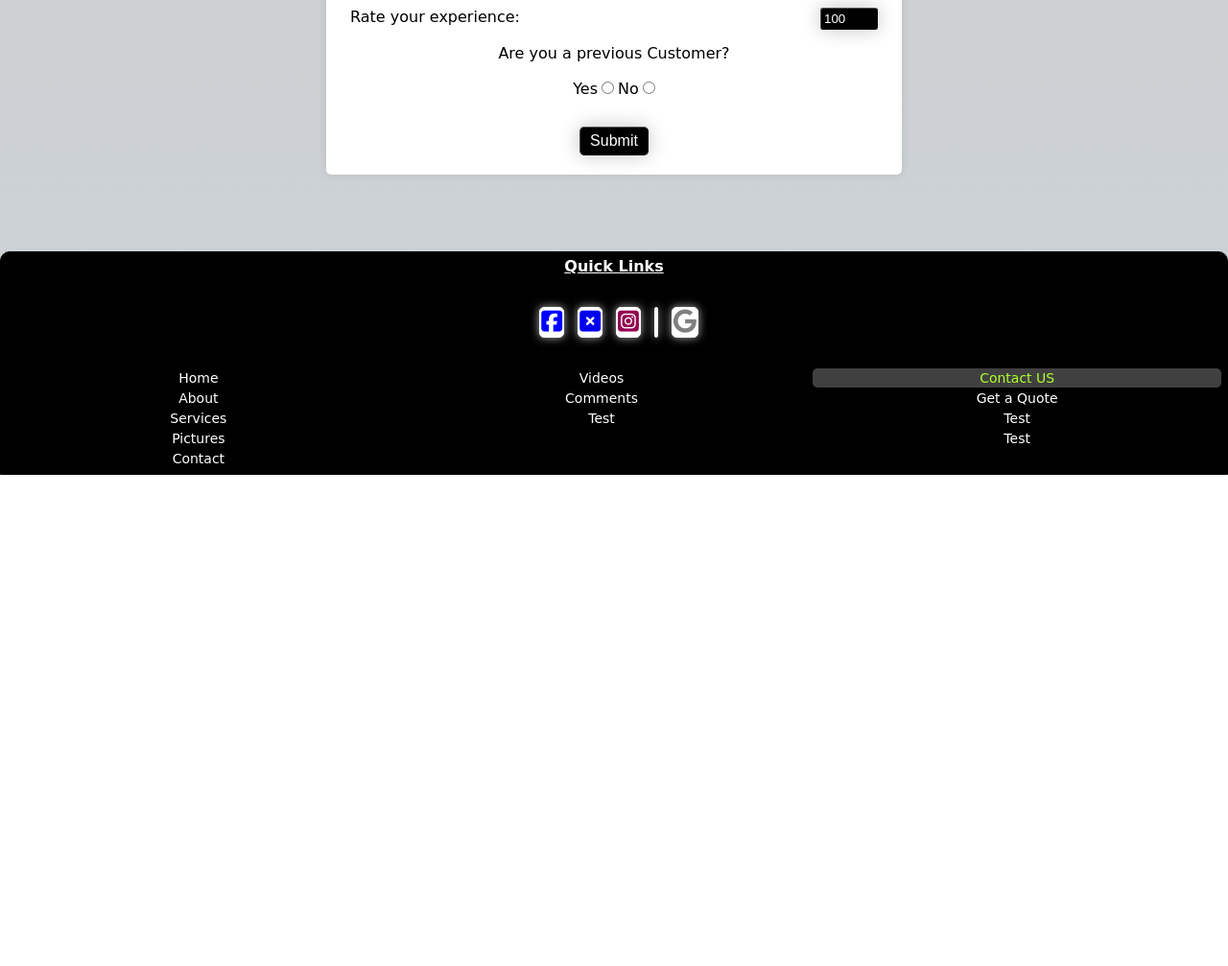
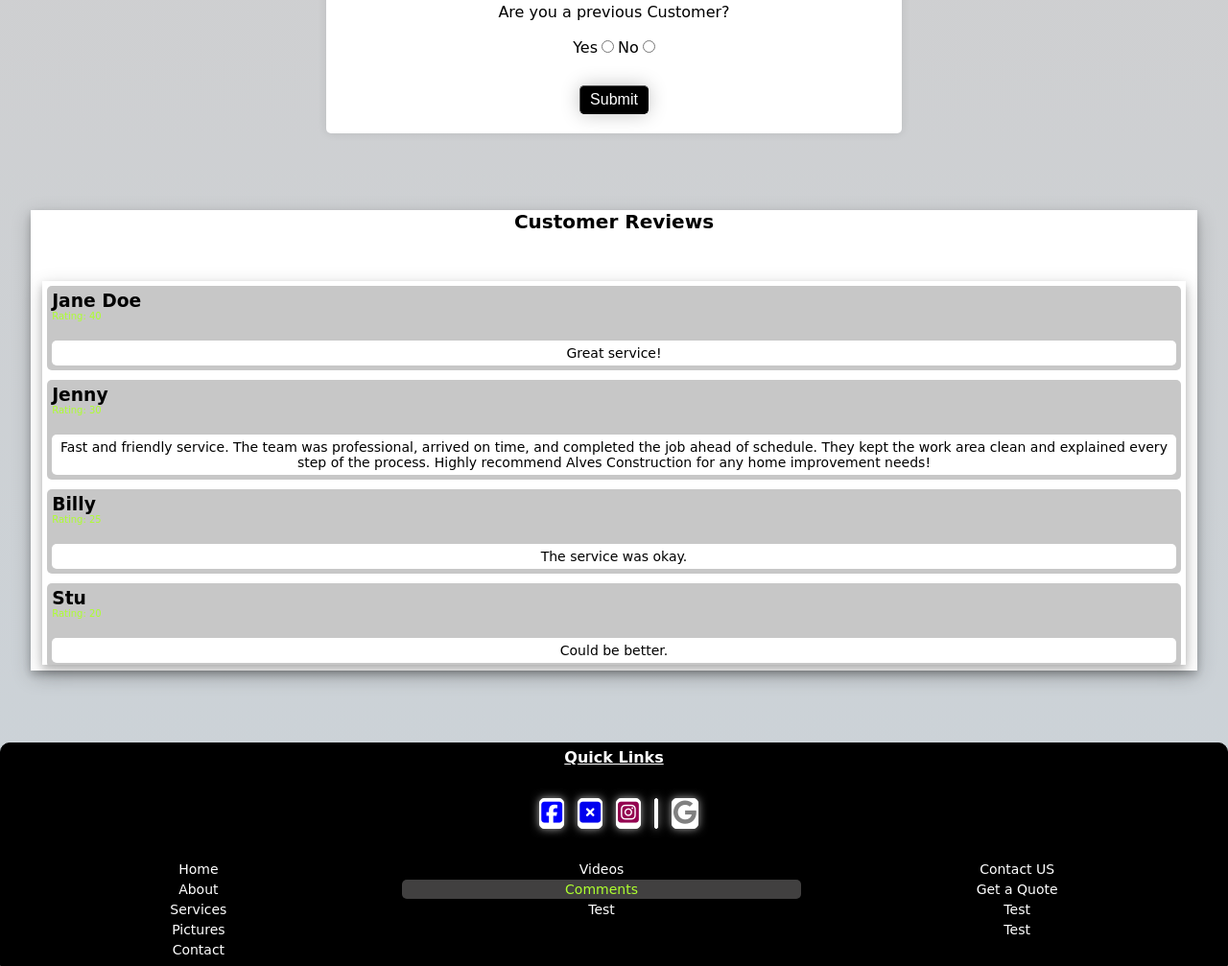
Before and after one commit to Jfortin87/AlvesConstruction, a plain HTML site: page html/pages/comments.html in a window 1280 px wide. Shown: the part 399-1406 px from the top of the page at 96% size. Before the commit the page ends 894 px from the top, so only its background shows below. Drawn offline with Linux system fonts and the light colour scheme; some icons are missing.

Commit message:
fixed a few things on comments page/ style

```diff
--- a/css/pages/comments.css
+++ b/css/pages/comments.css
@@ -0,0 +1,75 @@
+/*mt    Comments / Reviews / Link to Form   */
+
+.comments_Bar {
+  /* border: 1px solid red; */
+  background-color: white;
+  width: 95%;
+  height: 30rem;
+  padding-bottom: 10px;
+  margin: 0 auto;
+  margin-bottom: 75px;
+  box-shadow: 0 4px 8px 0 rgba(0, 0, 0, 0.2), 0 6px 20px 0 rgba(0, 0, 0, 0.19);
+  /* overflow: scroll; */
+}
+
+.comments_Link {
+  /* border: 1px solid blue; */
+  width: 90%;
+  margin: 0 auto;
+  padding-bottom: 20px;
+}
+
+.comments_Link h2 {
+  text-align: center;
+  font-size: 20px;
+  font-family: cursive;
+  margin-top: 10px;
+  margin-bottom: 10px;
+}
+
+/**   Comments Section Hover Effects   */
+
+.commentsList_Cont {
+  /* border: 1px solid orange; */
+  width: 98%;
+  height: 25rem;
+  padding: 5px;
+  margin: 0 auto;
+  margin-top: 20px;
+  box-shadow: 0 4px 8px 0 rgba(0, 0, 0, 0.2), 0 6px 20px 0 rgba(0, 0, 0, 0.19);
+  overflow: scroll;
+}
+
+.commentsList_Cont section {
+  /* border: 1px solid black; */
+  border-radius: 5px;
+  background-color: rgba(0, 0, 0, 0.219);
+  padding: 5px;
+  font-family: cursive;
+  margin-bottom: 10px;
+}
+
+.commentsList_Cont section:hover {
+  background-color: rgb(65, 64, 64);
+  color: greenyellow;
+  transform: scale(1.03);
+  transition: transform 0.5s ease;
+}
+
+.commentsList_Cont section p {
+  /* border: 1px solid black; */
+  font-size: 10px;
+  color: greenyellow;
+  /* margin-bottom: 5px; */
+}
+
+.commentsList_Cont section p:last-child {
+  /* border: 1px solid black; */
+  border-radius: 5px;
+  font-size: 14px;
+  background-color: white;
+  color: black;
+  margin-top: 20px;
+  padding: 5px;
+  text-align: center;
+}
--- a/html/pages/comments.html
+++ b/html/pages/comments.html
@@ -10,6 +10,7 @@
         <link rel="stylesheet" href="/css/navBar.css" />
         <link rel="stylesheet" href="/css/@Properties/background.css" />
         <link rel="stylesheet" href="/css/Forms/commentsForm.css" />
+        <link rel="stylesheet" href="/css/pages/comments.css" />
         <link rel="stylesheet" href="/css/footer.css" />
 
         <title>Comments</title>
@@ -54,6 +55,7 @@
             <h1 title="Comments">Comments</h1>
         </header>
 
+        <!--!    Comments Form    -->
         <form id="commentsForm">
             <input type="text" id="name" name="name" minlength="3"
                 maxlength="20" placeholder="Enter your Name:" required />
@@ -61,12 +63,12 @@
             <textarea id="comment" name="comment" minlength="10"
                 placeholder="Enter your Comment:" required></textarea>
 
-            <div class="jobRating_Cont">
+            <!-- <div class="jobRating_Cont">
                 <label class="test" for="jobRating">Rate your
                     experience:</label>
                 <input type="number" id="jobRating" name="jobRating" value="100"
                     min="1" max="100" />
-            </div>
+            </div> -->
 
             <div class="prevCustomer_Cont">
                 <p>Are you a previous Customer?</p>
@@ -85,7 +87,61 @@
             <button type="submit" title="Submit Form">Submit</button>
         </form>
 
-        <!--! Footer  -->
+        <!--!    Comments Bar    -->
+        <div class="comments_Bar">
+
+            <div class="comments_Link">
+                <h2>Customer Reviews</h2>
+            </div>
+
+                <div class="commentsList_Cont">
+
+                    <section>
+                        <h3>Jane Doe</h3>
+                        <p>Rating: 40</p>
+                        <p>Great service! </p>
+                    </section>
+
+                    <section>
+                        <h3>Jenny</h3>
+                        <p>Rating: 30</p>
+                        <p>Fast and friendly service. The team was professional,
+                            arrived on time, and completed the job ahead of
+                            schedule. They kept the work area clean and
+                            explained
+                            every step of the process. Highly recommend
+                            Alves Construction for any home improvement
+                            needs!</p>
+                    </section>
+
+                    <section>
+                        <h3>Billy</h3>
+                        <p>Rating: 25</p>
+                        <p>The service was okay.</p>
+                    </section>
+
+                    <section>
+                        <h3>Stu</h3>
+                        <p>Rating: 20</p>
+                        <p>Could be better.</p>
+                    </section>
+                    <section>
+                        <h3>Ben</h3>
+                        <p>Rating: 15</p>
+                        <p>Satisfied with the work.</p>
+                    </section>
+
+                    <section>
+                        <h3>Tim</h3>
+                        <p>Rating: 10</p>
+                        <p>Not satisfied with the work.</p>
+                    </section>
+
+                </div>
+            </div>
+        </div>
+
+        <!--!  footer -->
         <footer>
 
             <h1>Quick Links</h1>
@@ -138,11 +194,12 @@
             </section>
             <section>
                 <a href="/html/pages/pictures.html">Videos</a>
-                <a href="/html/pages/comments.html">Comments</a>
+                <a href="/html/pages/comments.html"
+                    class="nav_Active">Comments</a>
                 <a href>Test</a>
             </section>
             <section>
-                <a href="html/forms/contactForm.html" class="nav_Active">Contact
+                <a href="html/forms/contactForm.html">Contact
                     US</a>
                 <a href>Get a Quote</a>
                 <a href>Test</a>
@@ -150,6 +207,7 @@
             </section>
 
         </footer>
+
     </body>
 
 </html>
```
Also changed, not shown: index.html (+22 -25 lines), readMe.md.
